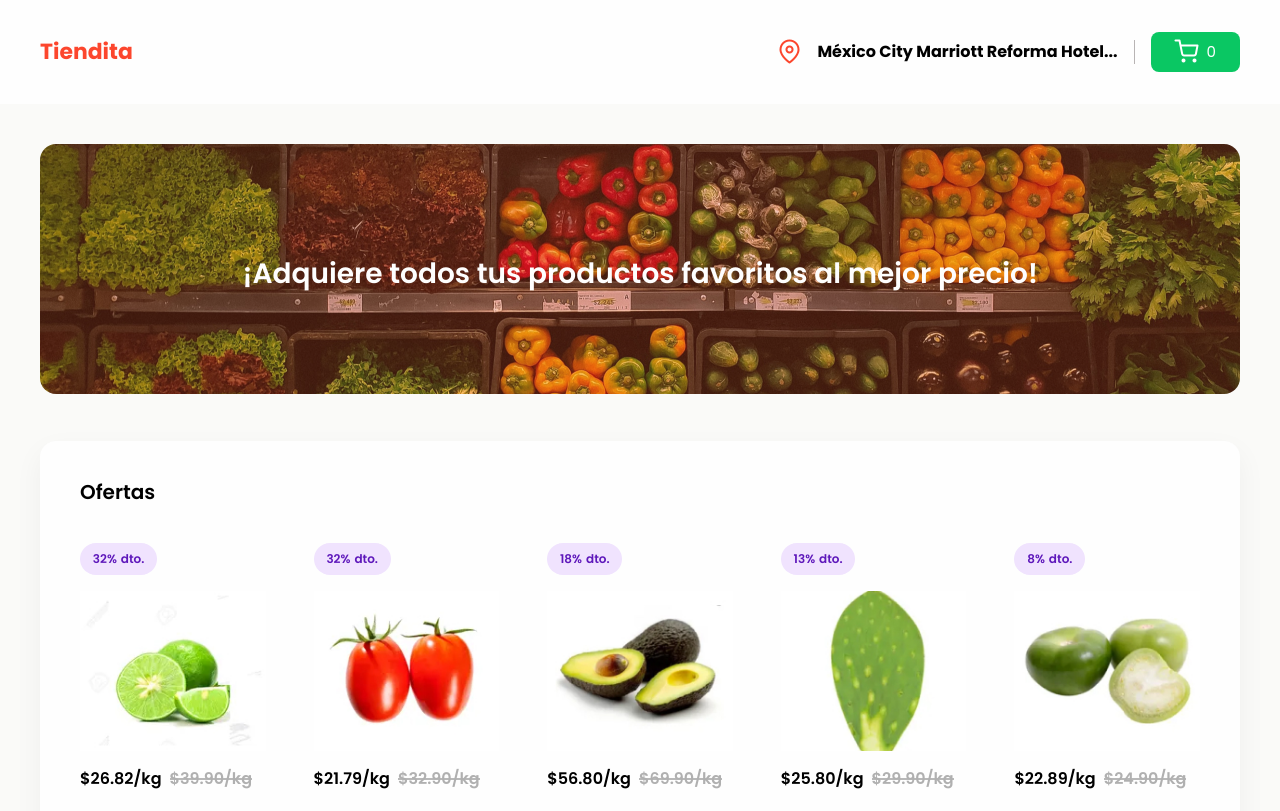
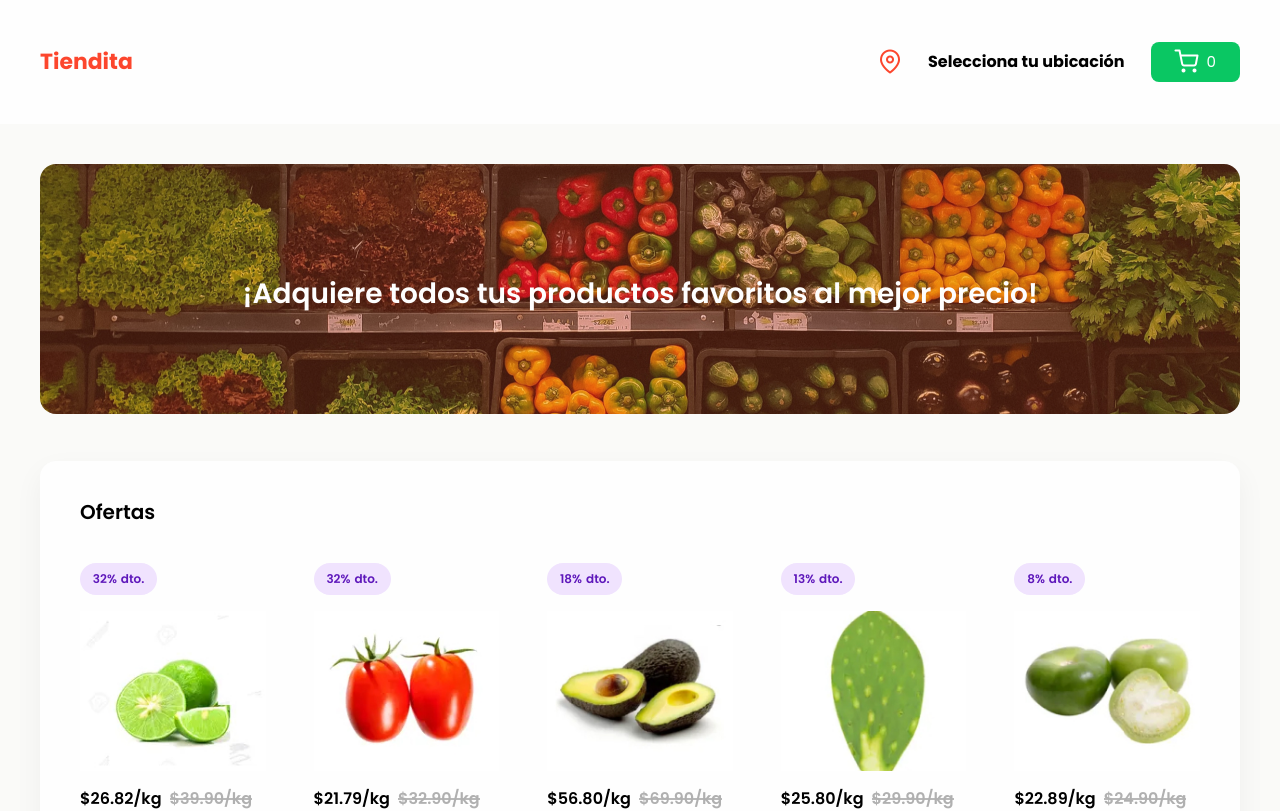
Before and after one commit to RivaldoEsteban/tiendita, a Next.js app: page / in a window 1280 px wide. Shown: the top 811 px of the page. Built offline with nearby package versions, Linux system fonts and the light colour scheme.

Commit message:
modificando el texto de ubicacion en header

```diff
--- a/components/header.js
+++ b/components/header.js
@@ -30,6 +30,15 @@ const HeaderStyled = styled.header`
     padding-right: 1rem;
     border-right: 1px solid #b8b4b4;
     cursor: pointer;
+    border: 2px solid transparent;
+    border-radius: 0.5rem;
+    padding: 0.5rem;
+  }
+  .location:hover {
+    border: 2px solid royalblue;
+  }
+  .location:active {
+    transform: scale(0.95);
   }
   .shopping-cart {
     color: white;
@@ -70,7 +79,7 @@ function Header({ modalHidden }) {
           <div className="header-user-location">
             <i className="icon-mapLocation"></i>
             <p className="location" onClick={handleClick} ref={currentLocation}>
-              México City Marriott Reforma Hotel...
+              Selecciona tu ubicación
             </p>
             <button className="shopping-cart" ref={shoppingCart}>
               <i className="icon-shoppingCart"></i>0
```
